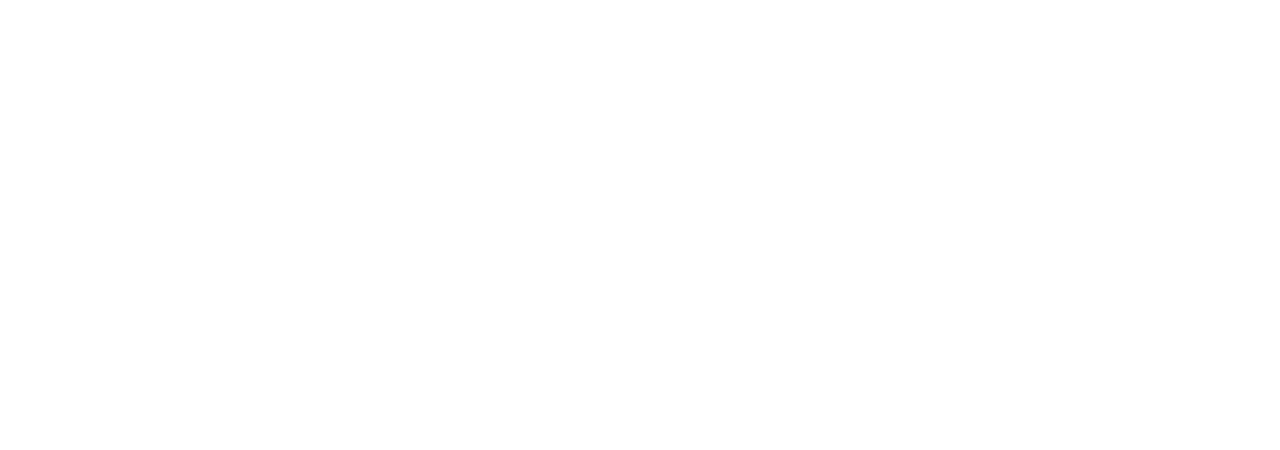
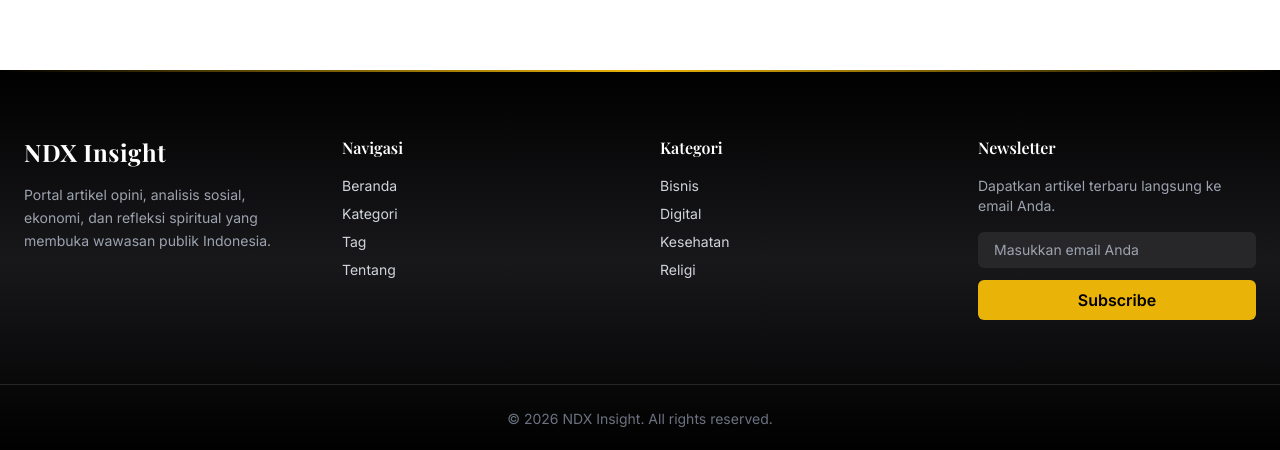
Before and after one commit to ruangpublik30-collab/ruang-publik, a Next.js app: page / in a window 1280 px wide. Shown: the part 654-1104 px from the top of the page. Before the commit the page ends 800 px from the top, so only its background shows below. Built offline with nearby package versions, Linux system fonts and the light colour scheme; no server answers; the database is empty; a web font is replaced by a local one.

Commit message:
add footer&modifed

```diff
--- a/app/layout.tsx
+++ b/app/layout.tsx
@@ -3,6 +3,7 @@
 import { Playfair_Display } from "next/font/google"
 import type { Metadata } from "next"
 import RunningText from "@/components/RunningText"
+import Footer from "@/components/Footer";
 
 const serif = Playfair_Display({
   subsets: ["latin"],
@@ -79,26 +80,30 @@
     "fb:app_id": "1234567890",
   },
 }
-
-/* =========================
-   ROOT LAYOUT
-========================= */
 export default function RootLayout({
   children,
 }: {
-    children: React.ReactNode
+  children: React.ReactNode;
 }) {
   return (
     <html lang="id" suppressHydrationWarning>
-        <body
-          className={`${serif.variable} min-h-screen bg-background text-foreground antialiased`}
-        >
+      <body className="min-h-screen flex flex-col bg-background text-foreground antialiased">
+
+        {/* 🔵 Navbar */}
         <Navbar />
 
-          {/* 🔴 Running Text */}
+        {/* 🔵 Running Text */}
         <RunningText />
 
-          {/* ✅ Organization Schema */}
+        {/* 🔵 Main Content */}
+        <main className="flex-grow pt-32">
+          {children}
+        </main>
+
+        {/* 🔵 Footer */}
+        <Footer />
+
+        {/* 🔵 Organization Schema */}
         <script
           type="application/ld+json"
           dangerouslySetInnerHTML={{
@@ -111,16 +116,11 @@
               sameAs: [
                 "https://twitter.com/ruangpublik",
                 "https://facebook.com/SidiqMuhammad"
-                ]
-              })
+              ],
+            }),
           }}
         />
-
-          {/* 🔴 Padding supaya tidak tertutup fixed */}
-          <div className="pt-1000px">
-            {children}
-          </div>
       </body>
     </html>
-    )
+  );
 }
--- /dev/null
+++ b/components/Footer.tsx
@@ -0,0 +1,117 @@
+"use client";
+
+import { useState, useEffect } from "react";
+import { ArrowUp } from "lucide-react";
+
+export default function Footer() {
+    const [showTop, setShowTop] = useState(false);
+
+    useEffect(() => {
+        const handleScroll = () => {
+            setShowTop(window.scrollY > 300);
+        };
+        window.addEventListener("scroll", handleScroll);
+        return () => window.removeEventListener("scroll", handleScroll);
+    }, []);
+
+    const scrollToTop = () => {
+        window.scrollTo({ top: 0, behavior: "smooth" });
+    };
+
+    return (
+        <>
+            <footer className="relative mt-24 text-gray-300 bg-gradient-to-b from-black via-zinc-900 to-black">
+
+                {/* Garis emas */}
+                <div className="h-[2px] w-full bg-gradient-to-r from-transparent via-yellow-500 to-transparent"></div>
+
+                <div className="max-w-7xl mx-auto px-6 py-16 grid md:grid-cols-4 gap-10">
+
+                    {/* Logo & Deskripsi */}
+                    <div>
+                        <h2 className="text-white text-2xl font-bold mb-4 tracking-wide">
+                            NDX Insight
+                        </h2>
+                        <p className="text-sm leading-relaxed text-gray-400">
+                            Portal artikel opini, analisis sosial, ekonomi, dan refleksi
+                            spiritual yang membuka wawasan publik Indonesia.
+                        </p>
+                    </div>
+
+                    {/* Navigasi */}
+                    <div>
+                        <h3 className="text-white font-semibold mb-4">Navigasi</h3>
+                        <ul className="space-y-2 text-sm">
+                            {["Beranda", "Kategori", "Tag", "Tentang"].map((item) => (
+                                <li key={item}>
+                                    <a
+                                        href="#"
+                                        className="hover:text-yellow-400 transition duration-300"
+                                    >
+                                        {item}
+                                    </a>
+                                </li>
+                            ))}
+                        </ul>
+                    </div>
+
+                    {/* Kategori */}
+                    <div>
+                        <h3 className="text-white font-semibold mb-4">Kategori</h3>
+                        <ul className="space-y-2 text-sm">
+                            {["Bisnis", "Digital", "Kesehatan", "Religi"].map((item) => (
+                                <li
+                                    key={item}
+                                    className="hover:text-yellow-400 transition duration-300 cursor-pointer"
+                                >
+                                    {item}
+                                </li>
+                            ))}
+                        </ul>
+                    </div>
+
+                    {/* Newsletter */}
+                    <div>
+                        <h3 className="text-white font-semibold mb-4">
+                            Newsletter
+                        </h3>
+                        <p className="text-sm text-gray-400 mb-4">
+                            Dapatkan artikel terbaru langsung ke email Anda.
+                        </p>
+
+                        <form className="flex flex-col gap-3">
+                            <input
+                                type="email"
+                                placeholder="Masukkan email Anda"
+                                className="px-4 py-2 rounded-md bg-zinc-800 text-sm focus:outline-none focus:ring-2 focus:ring-yellow-500"
+                            />
+                            <button
+                                type="submit"
+                                className="bg-yellow-500 hover:bg-yellow-400 text-black font-semibold py-2 rounded-md transition duration-300"
+                            >
+                                Subscribe
+                            </button>
+                        </form>
+                    </div>
+
+                </div>
+
+                {/* Bottom */}
+                <div className="border-t border-zinc-800 text-center text-sm py-6 text-gray-500">
+                    © {new Date().getFullYear()} NDX Insight. All rights reserved.
+                </div>
+
+            </footer>
+
+            {/* Back to Top */}
+            {showTop && (
+                <button
+                    onClick={scrollToTop}
+                    className="fixed bottom-6 right-6 bg-yellow-500 hover:bg-yellow-400 text-black p-3 rounded-full shadow-lg transition duration-300"
+                >
+                    <ArrowUp size={18} />
+                </button>
+            )}
+        </>
+    );
+}
```
Lines whose indentation alone changed are shown as unchanged.
